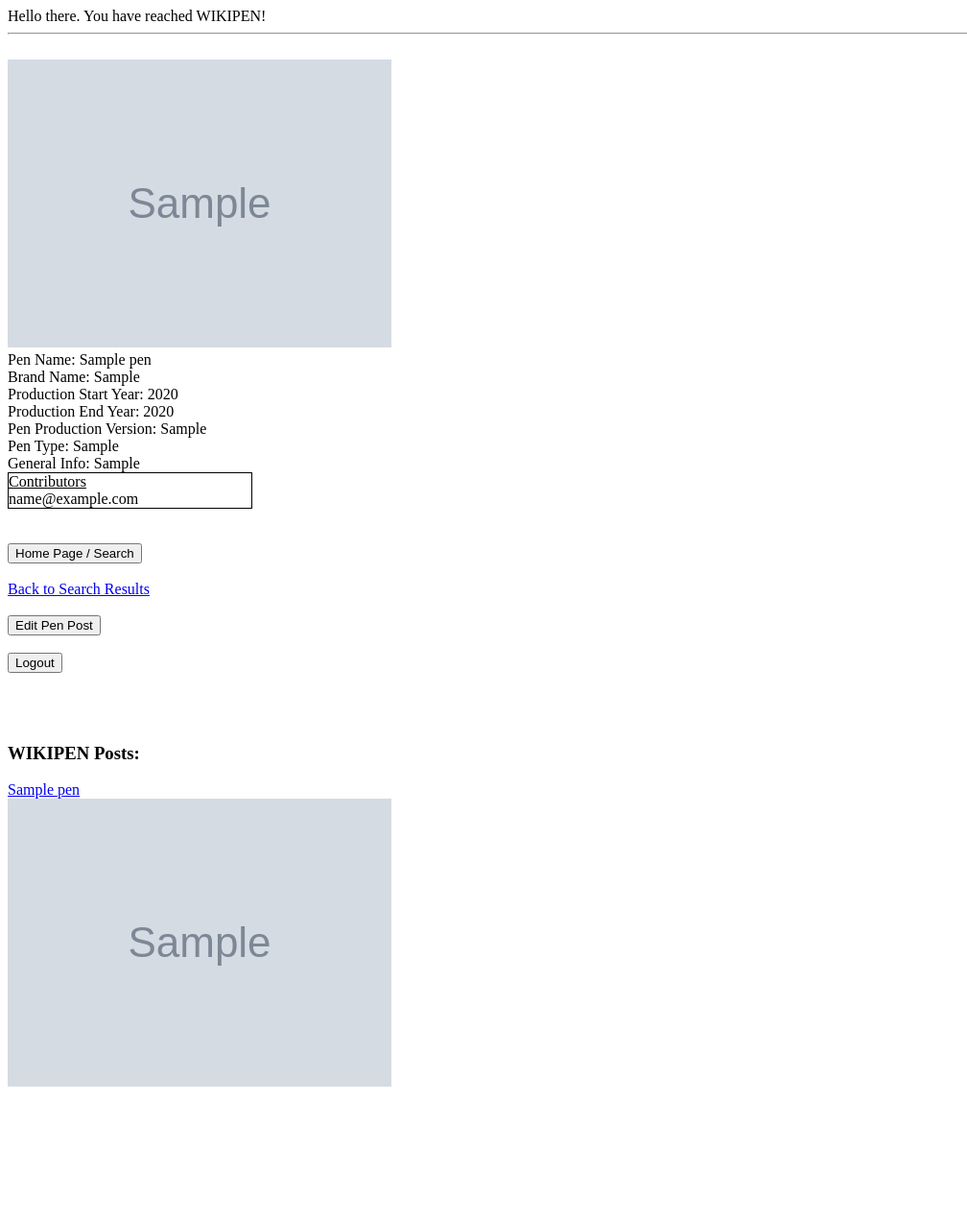
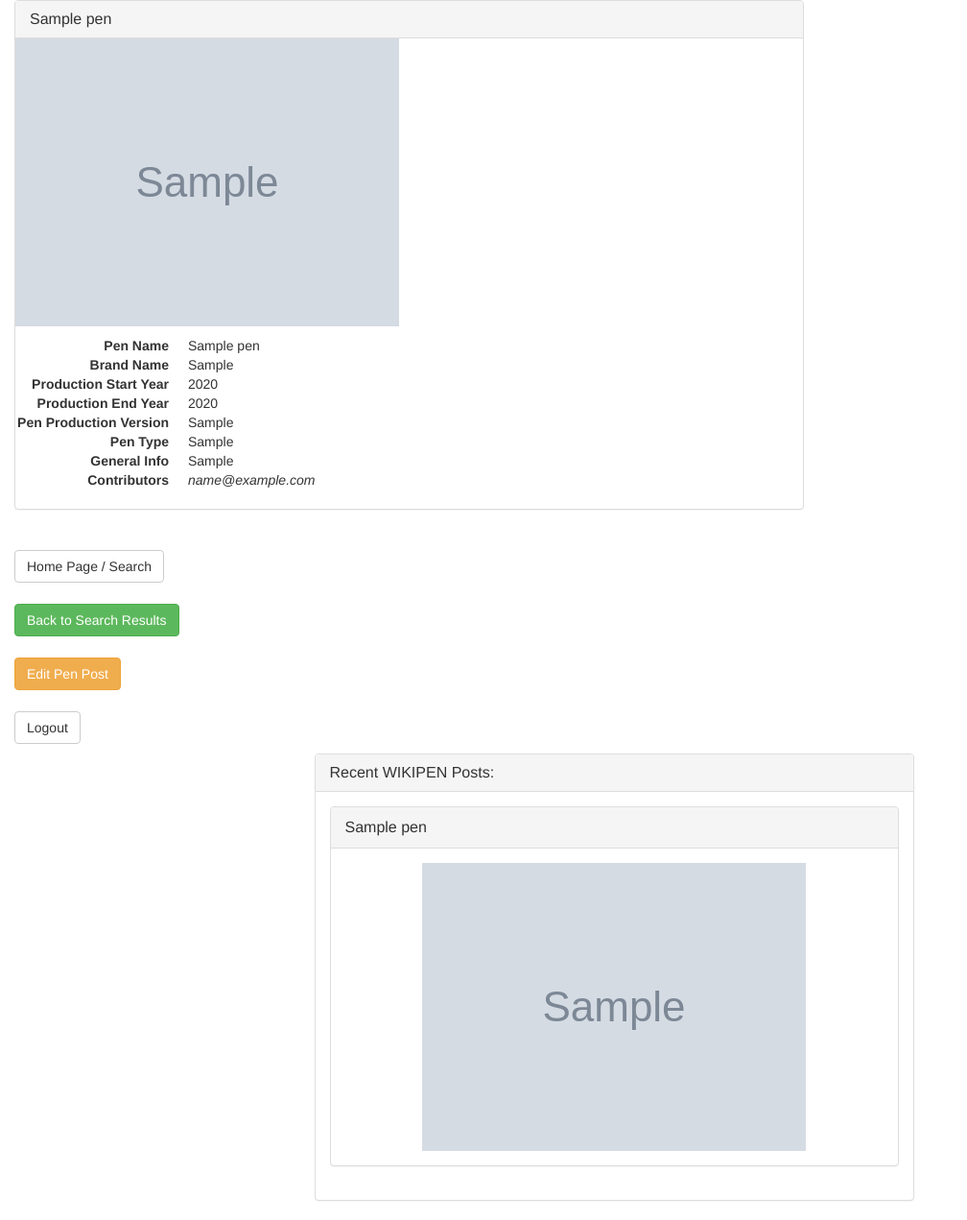
Before and after one commit to thinthread/WIKIPEN_HB_Fellowship_final_project, a Flask app: page /pens/1 in a window 1280 px wide. Shown: the whole page at 96% size, without its empty margins (0-1008 px from the left). Before the commit the page ends 1132 px from the top, so only its background shows below. Run offline with Flask 2, Linux system fonts and the light colour scheme; the visitor is signed in with stand-in values (Sample User, id 1); tables that the repository leaves empty hold one stand-in row (values such as "Sample post"); grey boxes marked "Sample" are stand-in pictures; some libraries are stand-ins or nearby versions.

Commit message:
start of bootstrap phase one

```diff
--- a/server.py
+++ b/server.py
@@ -75,7 +75,7 @@ DebugToolbarExtension(app)
 #            filename.rsplit('.', 1)[1].lower() in ALLOWED_EXTENSIONS
 
 
-@app.route("/", methods=['GET', 'POST'])
+@app.route("/", methods=["GET", "POST"])
 def index():
     """Homepage."""
 
@@ -170,7 +170,7 @@ def logout():
 # #######   disallow .php files if the server executes them, but who has PHP installed on their server
 
 
-@app.route("/create_pen_post_form", methods=["POST"])
+@app.route("/create_pen_post_form", methods=["POST", "GET"])
 def create_pen_post_form():
     """Create new pen post form"""
 
@@ -419,12 +419,12 @@ def last_modified():
     return jsonify(nameurl)
 
 
-@app.route("/show_search_results")
+@app.route("/show_search_results", methods=["GET"])
 def show_search_results():
     """Search and retrieve data for user to see post"""
 
     search = request.args.get("brand_name").lower()  # manufacturer
-    session['search'] = search
+    session["search"] = search
 
     pens = StockPen.query.filter(or_(
         func.lower(StockPen.manufacturer).contains(search),
--- a/templates/base.html
+++ b/templates/base.html
@@ -3,55 +3,99 @@
 
 <head>
     <title>WIKIPEN</title>
-    <script src="https://code.jquery.com/jquery.js"></script>
+    <!--<script src="https://code.jquery.com/jquery.js"></script>-->
+    <!-- Latest compiled and minified CSS -->
+      <link href="https://maxcdn.bootstrapcdn.com/bootstrap/3.3.7/css/bootstrap.min.css" rel="stylesheet">
+      <link href="/static/project.css" rel="stylesheet">
+      <!-- jQuery library -->
+      <script src="https://ajax.googleapis.com/ajax/libs/jquery/3.1.1/jquery.min.js"></script>
+
+      <!-- Latest compiled JavaScript -->
+      <script src="https://maxcdn.bootstrapcdn.com/bootstrap/3.3.7/js/bootstrap.min.js"></script>
+
+      <meta name="viewport" content="width=device-width, initial-scale=1">
 
 </head>
 
 <body>
-    Hello there. You have reached WIKIPEN!
-    <hr>
+        <nav class="navbar navbar-inverse navbar-fixed-top invisible">
+      <div class="container">
+        <div class="navbar-header">
+          <button type="button" class="navbar-toggle collapsed" data-toggle="collapse" data-target="#navbar" aria-expanded="false" aria-controls="navbar">
+            <span class="sr-only">Toggle navigation</span>
+            <span class="icon-bar"></span>
+            <span class="icon-bar"></span>
+            <span class="icon-bar"></span>
+          </button>
+          <a class="navbar-brand" href="#">WIKIPEN</a>
+        </div>
+        <div id="navbar" class="collapse navbar-collapse">
+          <ul class="nav navbar-nav">
+            <li class="active"><a href="#">Home</a></li>
+            <li><a href="#about">About</a></li>
+            <li><a href="#contact">Contact</a></li>
+          </ul>
+        </div><!--/.nav-collapse -->
+      </div>
+    </nav>
+
+<div class="container-fluid">
+
+
+
+<!--     <div class="container-fluid"> NAVBAR HERE </div>
+        <div class="container">
+        <div class="row">
+        <div class="col-xs-12"> MAIN CONTENT HERE </div>
+        </div>
+    </div> -->
+
 
         {% for flash in get_flashed_messages() %}
+        <div class="row">
+            <div class="col-md-6 alert alert-info" role="alert">
             {{ flash }}
+        </div>
+        </div>
         {% endfor %}
-    <br>
 
 
     {% block content %} put your content here {% endblock %}
 
-<div id="stream">
-    <h3>WIKIPEN Posts:</h3>
+    <div class="row">
+        <div class="col-md-6 col-md-offset-3">
+                <div class="panel panel-default">
+                    <div class="panel-heading">
+                        <h3 class="panel-title">Recent WIKIPEN Posts:</h3>
                     </div>
+                    <div class="panel-body" id="stream">
+                <!-- js inserts new dom elements here -->
+            </div></div>
+        </div>
+    </div>
+</div> <!-- end container -->
+
 <script>
     $(document).ready(function() {
         var makeEntry = function(data) {
-                return '<div><div><a href="/pens/' + data['id'] + '">' +
-                    data['name'] +
-                    '</a></div><div><img src="' + data['image_url'] +
-                    '"></img></div></div>';
+            return '<div class="panel panel-default"><div class="panel-heading"><a href="/pens/' + data['id'] + '" class="panel-title">' +
+            data['name'] + '</a></div>' +
+            '<div class="panel-body">' +
+            '<a href="/pens/' + data['id'] + '"><img class="img-responsive center-block" src="' + data['image_url'] +
+                '"></img></a></div></div>';
         };
-
         $.get("/last_modified", function(allData) {
             console.log(allData);
             for (var i = 0; i < allData.length; i++) {
                 var data = allData[i];
                 $('#stream').append(makeEntry(data));
-                    //$('#stream').append('<div>' + data['name'] + '<br><img src="' +
-                    //data['image_url'] + '"></img></div>');
-
             }
         });
-
         var source = new EventSource("{{ url_for('sse.stream') }}");
         source.addEventListener('edit', function(event) {
             var data = JSON.parse(event.data);
-
             $('#stream').prepend(makeEntry(data));
-                    //'<div>' + data['name'] + '<img src="' +
-                    //data['image_url'] + '"></img></div>');
-
             }, false);
-
     });
 </script>
 </body>
--- a/templates/pen.html
+++ b/templates/pen.html
@@ -2,91 +2,76 @@
 {% block content %}
 
 
-    <div>
+<div class="row">
+  <div class="col-md-8">
+    <div class="panel panel-default">
+      <div class="panel-heading">
+    <h1 class="panel-title">{{pen.pen_title}}</h1>
+  </div>
     {% for pen in pen.images %}
-    <div><img type="file" src="{{ pen.image_url }}"></div>
+    <p><img class="img-responsive" type="file" src="{{ pen.image_url }}"></p>
     {% endfor %}
-    <div>Pen Name: {{ pen.pen_title }}</div>
-    <div>Brand Name: {{ pen.manufacturer }}</div>
-    <div>Production Start Year: {{ pen.start_year }}</div>
-    <div>Production End Year: {{ pen.end_year }}</div>
-    <div>Pen Production Version: {{ pen.pen_version }}</div>
-    <div>Pen Type: {{ pen.pen_category }}</div>
-    <div>General Info: {{ pen.general_info }}</div>
+    <dl class="dl-horizontal">
+    <dt>Pen Name</dt><dd>{{ pen.pen_title }}</dd>
+    <dt>Brand Name</dt><dd>{{ pen.manufacturer }}</dd>
+    <dt>Production Start Year</dt><dd>{{ pen.start_year }}</dd>
+    <dt>Production End Year</dt><dd>{{ pen.end_year }}</dd>
+    <dt>Pen Production Version</dt><dd>{{ pen.pen_version }}</dd>
+    <dt>Pen Type</dt><dd>{{ pen.pen_category }}</dd>
+    <dt>General Info</dt><dd>{{ pen.general_info }}</dd>
 
-    <div style="border-style:solid;border-width: 1pt;max-width:20%;"><span style="text-decoration:underline;">Contributors</span>
+    <dt>Contributors</dt><dd>
 {% for user in contributors %}
-      <div>{{ user }}</div>
+      <em>{{ user }}</em>
 {% endfor %}
+      </dd>
+    </dl>
   </div>
+</div>
+</div>
+<div class="row">
+  <div class="col-md-6">
+    <h2><a href="/" class="btn btn-med btn-default">Home Page / Search</a></h2>
 
-    </div>
-
-    <br>
-    <br>
-    <form id="home_page" action="/" method="GET">
-        <button type='submit' value='Submit'>Home Page / Search</button>
-    </form>
-    <br>
-
-
-    <a href= "/show_search_results?brand_name={{ session['search']}}" method="GET">Back to Search Results</a>
-
+{% if "search" in session %}
+    <h2><a class="btn btn-med btn-success" href= "/show_search_results?brand_name={{ session['search']}}" method="GET">Back to Search Results</a></h2>
+{% endif %}
 
 
 {% if "login" in session %}
-
-    <br>
-    <br>
-
-    <button id="show_form" type='submit' value='Submit'>Edit Pen Post</button>
-    <br>
-    <br>
-    <form id="logout"action="/logout" method="POST">
-        <button type='submit' value='Submit'>Logout</button>
-    </form>
-    <br>
-
-
-
-    <div class="update_pen_form">
-    <h2>Please fill out the following fields to create your post!</h2>
+    <h2><button id="show_form" class="btn btn-med btn-warning">Edit Pen Post</a></h2>
+    <h2><a href="/logout" class="btn btn-med btn-default">Logout</a></h2>
+{% endif %}
+  </div>
+</div> <!-- row -->
+<!-- hidden by default below here -->
+<div class="row">
+    <div class="col-md-8 col-offset-1" id="update_pen_form">
+      <div class="panel panel-default">
+        <div class="panel-heading">
+      <h2 class="panel-title">Update existing pen</h2>
+    </div>
+    <div class="panel-body">
         <form action ="/update_pen" method="POST" enctype="multipart/form-data">
           <input type="text" name="pen_id" value="{{ pen.s_pen_id }}" hidden>
 
-          Images:
+          <div class="form-group">
             <div id="images">
-          <br>
 {% for img in pen.images %}
-          <img type="file" name="images" src="{{ img.image_url }}">
-          <br>
-          Pen Image URL:
-          <input type="text" name="images" value="{{ img.image_url }}">
-          <br>
-          <br>
+            <p><img type="file" class="img-responsive" name="images" src="{{ img.image_url }}"></p>
+            <p><label for="images">Pen Image URL</label><input type="text" class="form-control" name="images" value="{{ img.image_url }}"></p>
 {% endfor %}
             </div>
-          <button type="button" id="add-new-image">Add New Image</button>
-          <br>
-          <br>
-          Pen Name:
-          <input type="text" name="pen_name" value="{{ pen.pen_title }}">
-          <br>
-          <br>
-          Brand Name:
-          <input type="text" name="brand_name" value="{{ pen.manufacturer }}">
-          <br>
-          <br>
-          Production Start Year:
-          <input type="text" name="production_start_year" value="{{ pen.start_year }}">
-          <br>
-          <br>
-          Production End Year:
-          <input type="text" name="production_end_year" value="{{ pen.end_year }}">
-          <br>
-          <br>
-          Pen Production Version:
-          <select name="pen_production_version">
+            <p><button type="button" class="btn btn-xs btn-default" id="add-new-image">Add New Image</button></p>
+          </div>
+
+          <div class="form-group">
+          <p><label for="pen_name">Pen Name</label><input class="form-control" type="text" name="pen_name" value="{{ pen.pen_title }}"></p>
+          <p><label for="brand_name">Brand Name</label><input class="form-control" type="text" name="brand_name" value="{{ pen.manufacturer }}"></p>
+          <p><label for="production_start_year">Production Start Year</label><input class="form-control" type="text" name="production_start_year" value="{{ pen.start_year }}"></p>
+          <p><label for="production_end_year">Production End Year</label><input class="form-control" type="text" name="production_end_year" value="{{ pen.end_year }}"></p>
+          <p><label for="pen_production_version">Pen Production Version</label>
+            <select class="form-control" name="pen_production_version">
               <option value="none">None</option>
               <option value="standard_stock_pen"{% if pen.pen_version == "standard_stock_pen" %}selected="selected"{% endif %}>Standard Stock Pen</option>
               <option value="special_edition"{% if pen.pen_version == "special_edition" %}selected="selected"{% endif %}>Special Edition</option>
@@ -94,10 +79,9 @@
               <option value="custom pen"{% if pen.pen_version == "custom pen" %}selected="selected"{% endif %}>Custom Pen</option>
               <option value="franken_pen"{% if pen.pen_version == "franken_pen" %}selected="selected"{% endif %}>Franken-Pen</option>
             </select>
-          <br>
-          <br>
-          Pen Type:
-          <select name="pen_type">
+          </p>
+          </p><label for="pen_type">Pen Type</label>
+            <select class="form-control" name="pen_type">
               <option value="none">None</option>
               <option value="fountain_pen"{% if pen.pen_category == "fountain_pen" %}selected="selected"{% endif %}>Fountain Pen</option>
               <option value="combo_pen"{% if pen.pen_category == "combo_pen" %}selected="selected"{% endif %}>Combo Pen</option>
@@ -111,33 +95,26 @@
               <option value="mechanical_pencil"{% if pen.pen_category == "mechanical_pencil" %}selected="selected"{% endif %}>Mechanical Pencil</option>
               <option value="septer_pencil"{% if pen.pen_category == "septer_pencil" %}selected="selected"{% endif %}>Septer Pencil</option>
               <option value="lead_holder"{% if pen.pen_category == "lead_holder" %}selected="selected"{% endif %}>Lead Holder</option>
-            <option value="Other"{% if pen.pen_category == "other" %}selected="selected"{% endif %}>Other</option>
+              <option value="Other"{% if pen.pen_category == "other" %}selected="selected"{% endif %}>Other</optio>
             </select>
-          <br>
-          <br>
-          General Info:
-          <textarea id="general_info" name="general_info">{{pen.general_info}}</textarea>
-          <br>
-          <br>
-          <button type='submit' value='Submit'>Submit</button>
+          </p>
+          <p>General Info:<textarea class="form-control" id="general_info" name="general_info">{{pen.general_info}}</textarea></p>
+          <p><button class="btn btn-warning" type='submit' value='Submit'>Submit</button></p>
+        </div>
         </form>
     </div>
+  </div>
+</div> <!-- row -->
+
     <script>
       $('#add-new-image').click(function() {
-          $('#images').append('<br>Pen Image URL:<input type="text" name="images"> <br><br>');
+        $('#images').append('<p><label for="images">Pen Image URL:</label><input class="form-control" type="text" name="images"></p>');
       });
-
-      $('.update_pen_form').hide();
-
+      $('#update_pen_form').hide();
       $('#show_form').click(function(){
-          $('.update_pen_form').show();
+          $('#update_pen_form').toggle();
       });
     </script>
-    <br>
-    <br>
-
-
-    {% endif %}
 
 {% endblock %}
 
```
Also changed, not shown: templates/create_pen_post.html (+13 -24 lines), templates/create_pen_post_form.html (+48 -54 lines), templates/homepage.html (+25 -34 lines), templates/login.html (+5 -13 lines), templates/login_form.html (+5 -12 lines), templates/logout.html (+7 -5 lines), templates/pen_detail.html (deleted, +0 -23 lines), templates/pen_posts.html (+8 -8 lines), templates/register_form.html (+9 -19 lines), templates/search_retrieve.html (deleted, +0 -34 lines), templates/show_search_results.html (+19 -34 lines), templates/style.css (added, +16 -0 lines), templates/working_notes.txt (added, +7 -0 lines). Lines whose indentation alone changed are shown as unchanged.
